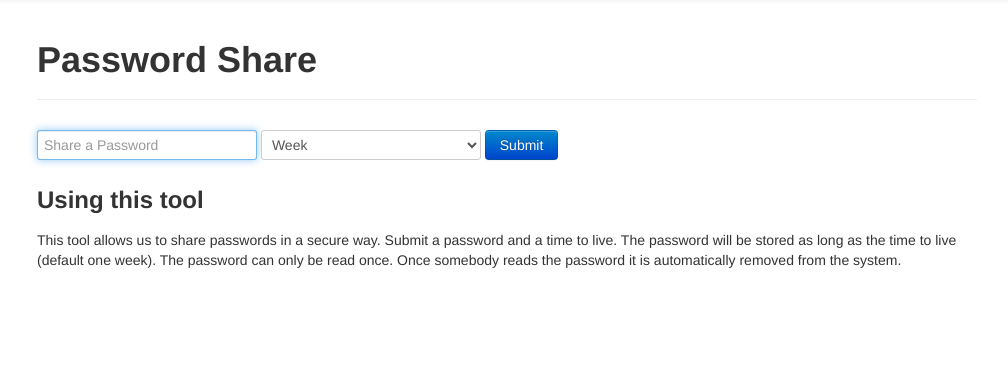
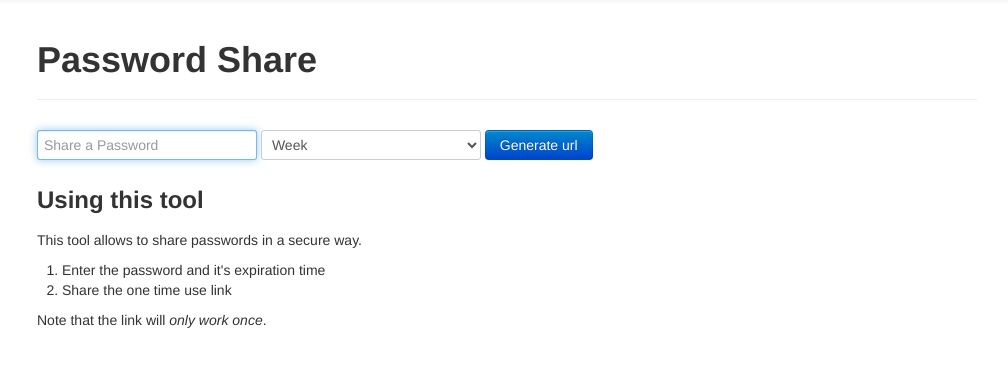
Before and after one commit to pinterest/snappass, a Flask app: page / in a window 1280 px wide. Shown: the part 42-409 px from the top of the page, without its empty margins (133-1141 px from the left). Run offline with Flask 2, Linux system fonts and the light colour scheme; some libraries are stand-ins or nearby versions.

Commit message:
Improve wording

```diff
--- a/snappass/templates/set_password.html
+++ b/snappass/templates/set_password.html
@@ -11,13 +11,17 @@
         <option>Day</option>
         <option>Hour</option>
       </select>
-      <button type="submit" class="btn btn-primary" id="submit">Submit</button>
+      <button type="submit" class="btn btn-primary" id="submit">Generate url</button>
     </form>
     <h3>Using this tool</h3>
-      <p>This tool allows us to share passwords in a secure way. Submit a password
-         and a time to live. The password will be stored as long as the time to live
-	 (default one week). The password can only be read once. Once somebody
-	 reads the password it is automatically removed from the system.
+      <p>This tool allows to share passwords in a secure way.
+      <ol>
+          <li>Enter the password and it's expiration time</li>
+          <li>Share the one time use link</li>
+      </ol>
+      </p>
+      <p>
+      Note that the link will <i>only work once</i>.
       </p>
   </section>
 </div>
```
Also changed, not shown: 1 other file.
